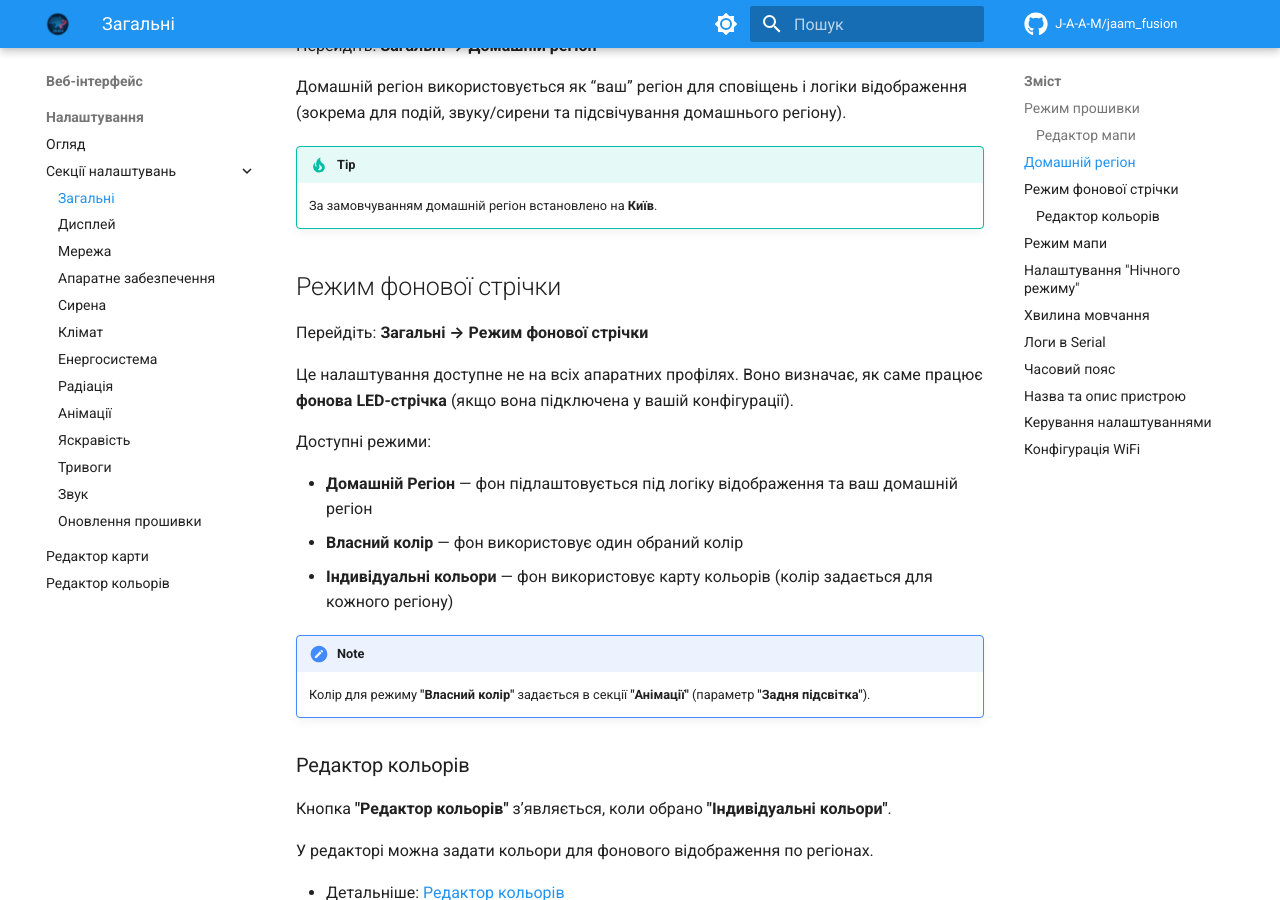
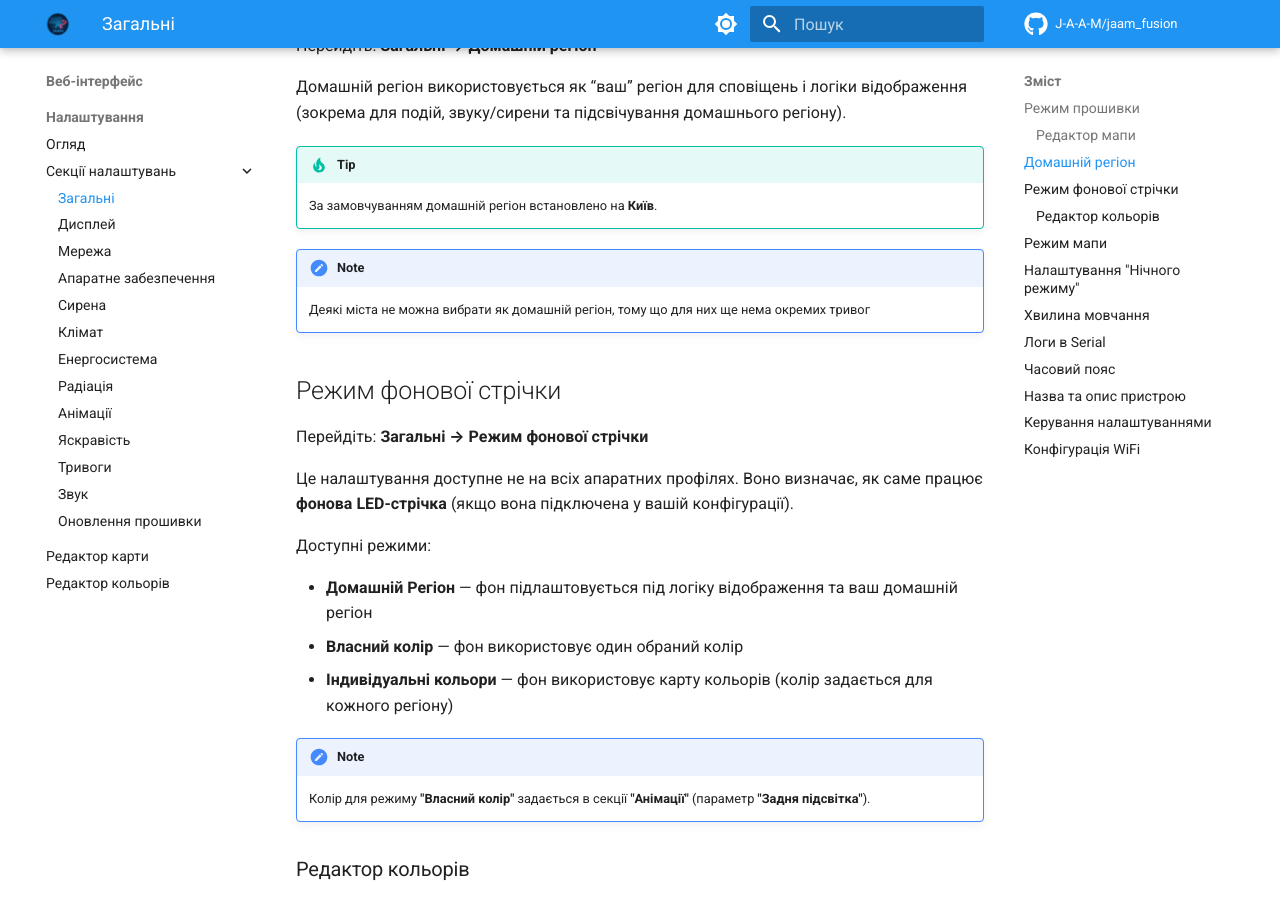
Before and after one commit to J-A-A-M/jaam_fusion, an MkDocs documentation site: the page built from wiki/web-interface/sections/general.md, in a window 1280 px wide and 900 px high, scrolled down 1125 px. Built offline with MkDocs 1.6.1 and Material for MkDocs 9.7.7, drawn with Linux system fonts in a browser that asks for light colours; comment, search, counter and statistics services are not loaded.

Commit message:
feat: add note about non-selectable home regions in configuration

```diff
--- a/wiki/web-interface/sections/general.md
+++ b/wiki/web-interface/sections/general.md
@@ -36,6 +36,9 @@
 
 !!! tip
     За замовчуванням домашній регіон встановлено на **Київ**.
+
+!!! note
+    Деякі міста не можна вибрати як домашній регіон, тому що для них ще нема окремих тривог
 
 ## Режим фонової стрічки
 
```
Also changed, not shown: wiki/getting-started/first-config.md (+3 -0 lines).
